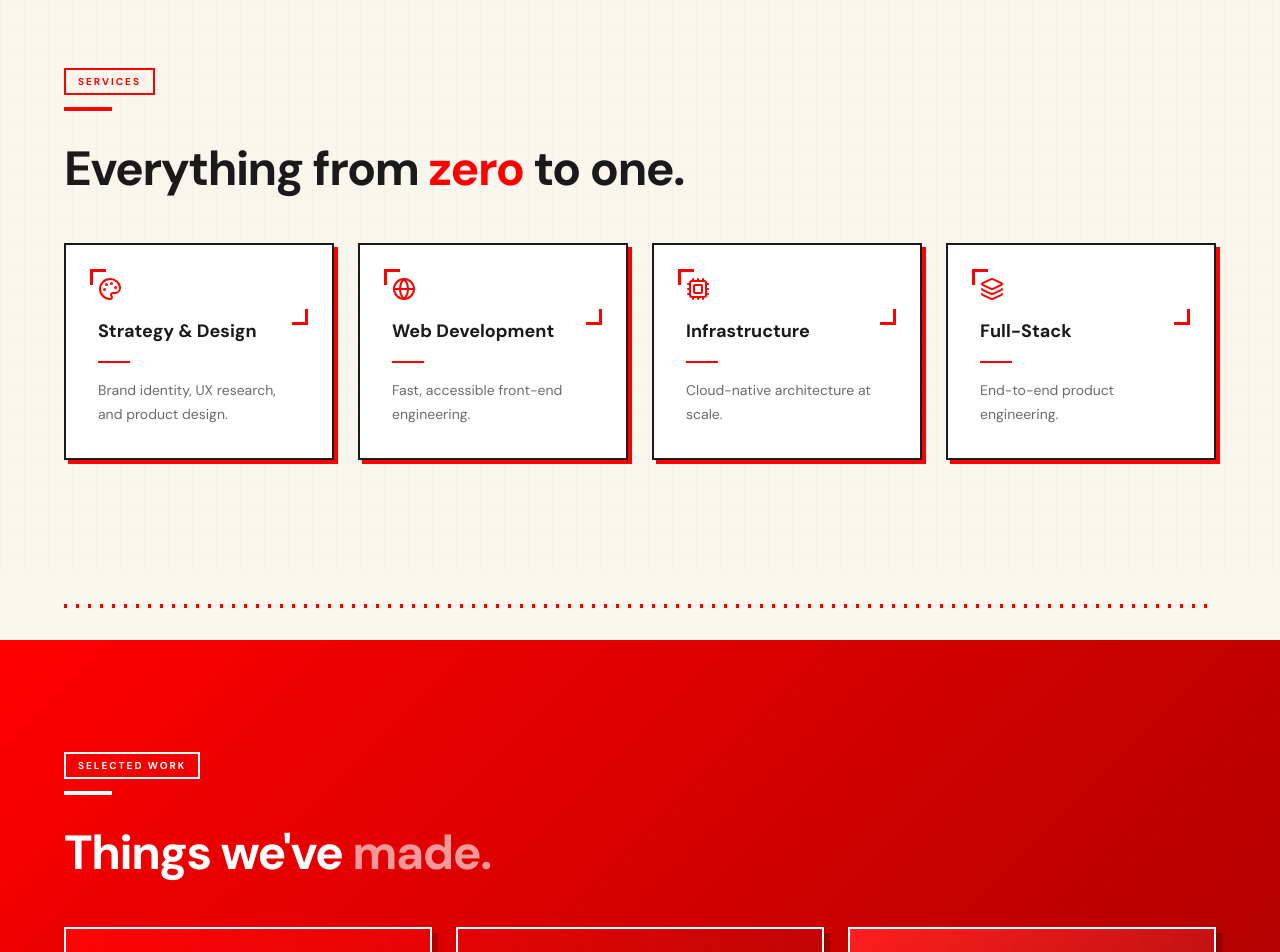
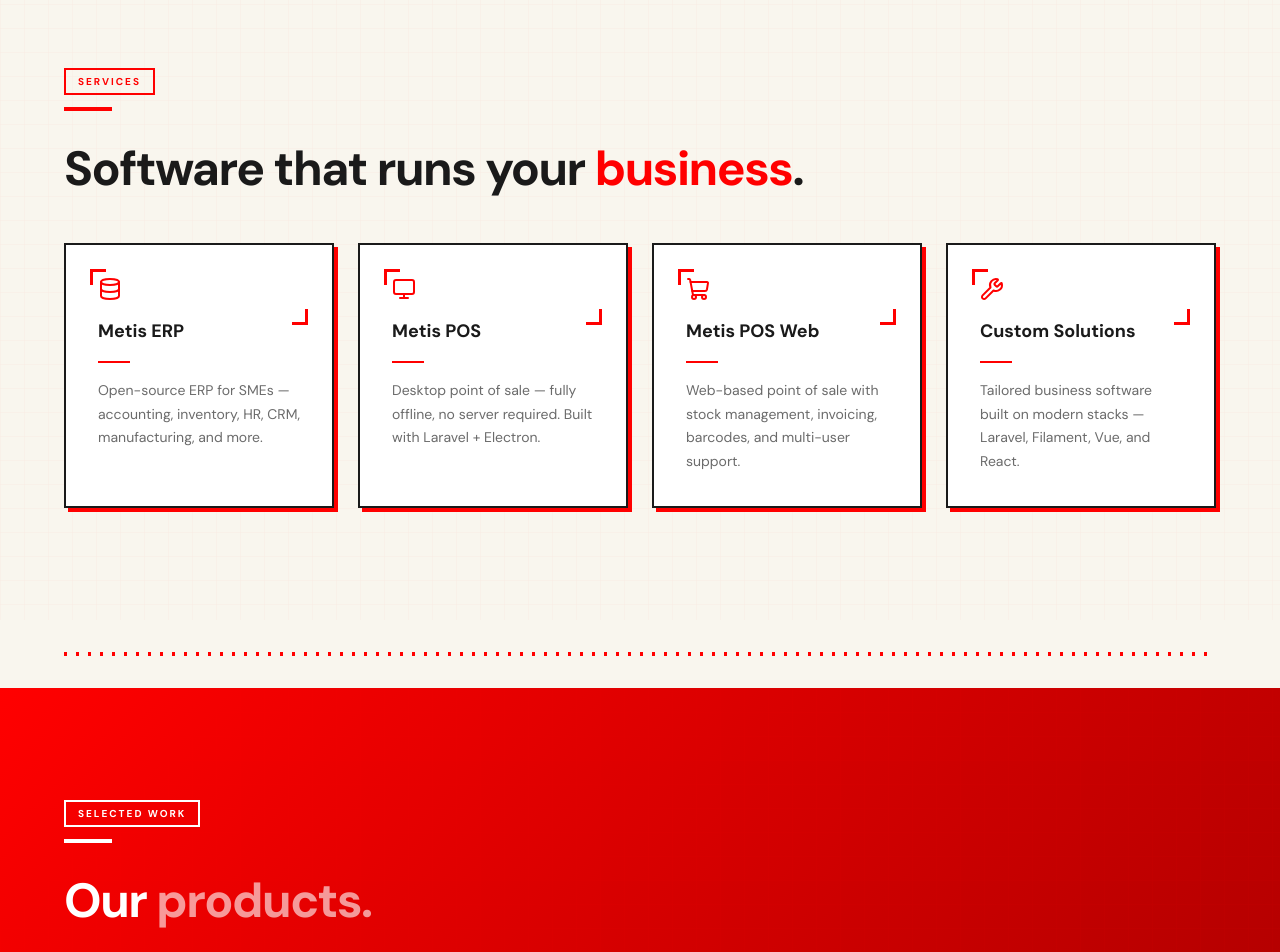
Before and after one commit to 4jeel-cloud/metis-website, a Next.js app: page / in a window 1280 px wide. Shown: the part 1120-2072 px from the top of the page. Built offline with nearby package versions, Linux system fonts and the light colour scheme.

Commit message:
Update site with real Metis products: ERP, POS Desktop, POS Web

```diff
--- a/src/app/page.tsx
+++ b/src/app/page.tsx
@@ -2,19 +2,19 @@
 
 import { motion } from "motion/react"
 import Image from "next/image"
-import { ArrowRight, Palette, Globe, Cpu, Layers, Sparkle } from "lucide-react"
+import { ArrowRight, Database, ShoppingCart, Monitor, Wrench, Sparkle } from "lucide-react"
 
 const services = [
-  { title: "Strategy & Design", desc: "Brand identity, UX research, and product design.", icon: Palette },
-  { title: "Web Development", desc: "Fast, accessible front-end engineering.", icon: Globe },
-  { title: "Infrastructure", desc: "Cloud-native architecture at scale.", icon: Cpu },
-  { title: "Full-Stack", desc: "End-to-end product engineering.", icon: Layers },
+  { title: "Metis ERP", desc: "Open-source ERP for SMEs — accounting, inventory, HR, CRM, manufacturing, and more.", icon: Database },
+  { title: "Metis POS", desc: "Desktop point of sale — fully offline, no server required. Built with Laravel + Electron.", icon: Monitor },
+  { title: "Metis POS Web", desc: "Web-based point of sale with stock management, invoicing, barcodes, and multi-user support.", icon: ShoppingCart },
+  { title: "Custom Solutions", desc: "Tailored business software built on modern stacks — Laravel, Filament, Vue, and React.", icon: Wrench },
 ]
 
 const work = [
-  { title: "Nexus", category: "Platform", from: "#ff0000", to: "#cc0000" },
-  { title: "Aether", category: "Design System", from: "#e50000", to: "#990000" },
-  { title: "Cipher", category: "Mobile App", from: "#ff1a1a", to: "#800000" },
+  { title: "Metis ERP", category: "Enterprise Platform", from: "#ff0000", to: "#cc0000" },
+  { title: "Metis POS Desktop", category: "Desktop App", from: "#e50000", to: "#990000" },
+  { title: "Metis POS Web", category: "Web App", from: "#ff1a1a", to: "#800000" },
 ]
 
 const stats = [
@@ -169,7 +169,7 @@
               animate={{ opacity: 1, y: 0 }}
               transition={{ duration: 0.5, delay: 0.75 }}
             >
-              A design &amp; technology studio. We partner with ambitious teams to craft products that feel inevitable.
+              Open-source business software. ERP, POS, and custom solutions built for real-world operations.
             </motion.p>
 
             <motion.div
@@ -182,7 +182,7 @@
                 href="#work"
                 className="inline-flex items-center gap-2 border-2 border-[#ff0000] bg-[#ff0000] px-7 py-3 text-sm font-semibold text-white shadow-[4px_4px_0_#cc0000] transition-all hover:translate-x-[2px] hover:translate-y-[2px] hover:shadow-[2px_2px_0_#cc0000] active:shadow-none"
               >
-                See our work <ArrowRight className="h-4 w-4" />
+                Our Products <ArrowRight className="h-4 w-4" />
               </a>
               <a
                 href="#services"
@@ -225,7 +225,7 @@
             <SectionLabel>Services</SectionLabel>
             <SectionLine />
             <SectionHeading>
-              Everything from <span className="text-[#ff0000]">zero</span> to one.
+              Software that runs your <span className="text-[#ff0000]">business</span>.
             </SectionHeading>
           </FadeUp>
 
@@ -264,7 +264,7 @@
             </span>
             <div className="mt-3 h-1 w-12 bg-white" />
             <h2 className="mt-8 max-w-2xl text-[32px] font-bold leading-[1.08] tracking-[-0.03em] text-white sm:text-[48px]">
-              Things we&apos;ve <span className="text-white/60">made.</span>
+              Our <span className="text-white/60">products.</span>
             </h2>
           </FadeUp>
 
@@ -324,12 +324,12 @@
                 Craft over <span className="text-[#ff0000]">chaos.</span>
               </SectionHeading>
               <p className="mt-6 text-base leading-[1.8] text-[#6b6b6b]">
-                Named after the Titaness of wisdom and craft, Metis was founded on the belief that
-                great technology should feel inevitable. We work with founders and enterprises to
-                turn ambiguous challenges into elegant, lasting systems.
+                Metis builds open-source business software that actually works. From ERP systems
+                that handle accounting, inventory, and HR, to POS solutions that run entirely offline —
+                we make tools that small and medium businesses rely on every day.
               </p>
               <ul className="mt-8 space-y-4 border-l-4 border-[#ff0000] pl-5">
-                {["Remote-first across 12 countries", "Flat structure, no bureaucracy", "Open source by default"].map((item) => (
+                {["Open-source ERP with modular plugin system", "Offline desktop POS powered by Laravel + Electron", "Web-based POS with barcode, invoicing, and reporting"].map((item) => (
                   <li key={item} className="flex items-center gap-3 text-sm leading-[1.6] text-[#6b6b6b]">
                     <span className="h-2 w-2 shrink-0 bg-[#ff0000]" />
                     {item}
@@ -344,8 +344,8 @@
                     Philosophy
                   </div>
                   <p className="text-lg leading-[1.8] italic text-[#4a4a4a]">
-                    &ldquo;The best interface is the one you don&apos;t notice. Design isn&apos;t how
-                    something looks — it&apos;s how it works.&rdquo;
+                    &ldquo;Business software shouldn&apos;t get in the way. We build tools that are
+                    powerful enough for enterprise, simple enough for anyone.&rdquo;
                   </p>
                   <div className="mt-8 h-px w-full bg-[#e0dcd3]" />
                   <p className="mt-5 text-sm font-semibold text-[#ff0000]">
@@ -371,7 +371,7 @@
                 Have an idea? <span className="text-[#ff0000]">Tell us.</span>
               </SectionHeading>
               <p className="mt-4 text-sm text-[#6b6b6b]">
-                Drop a message and we&apos;ll get back within 24 hours.
+                Need a custom ERP or POS setup? We&apos;ll get back within 24 hours.
               </p>
             </div>
           </FadeUp>
```
